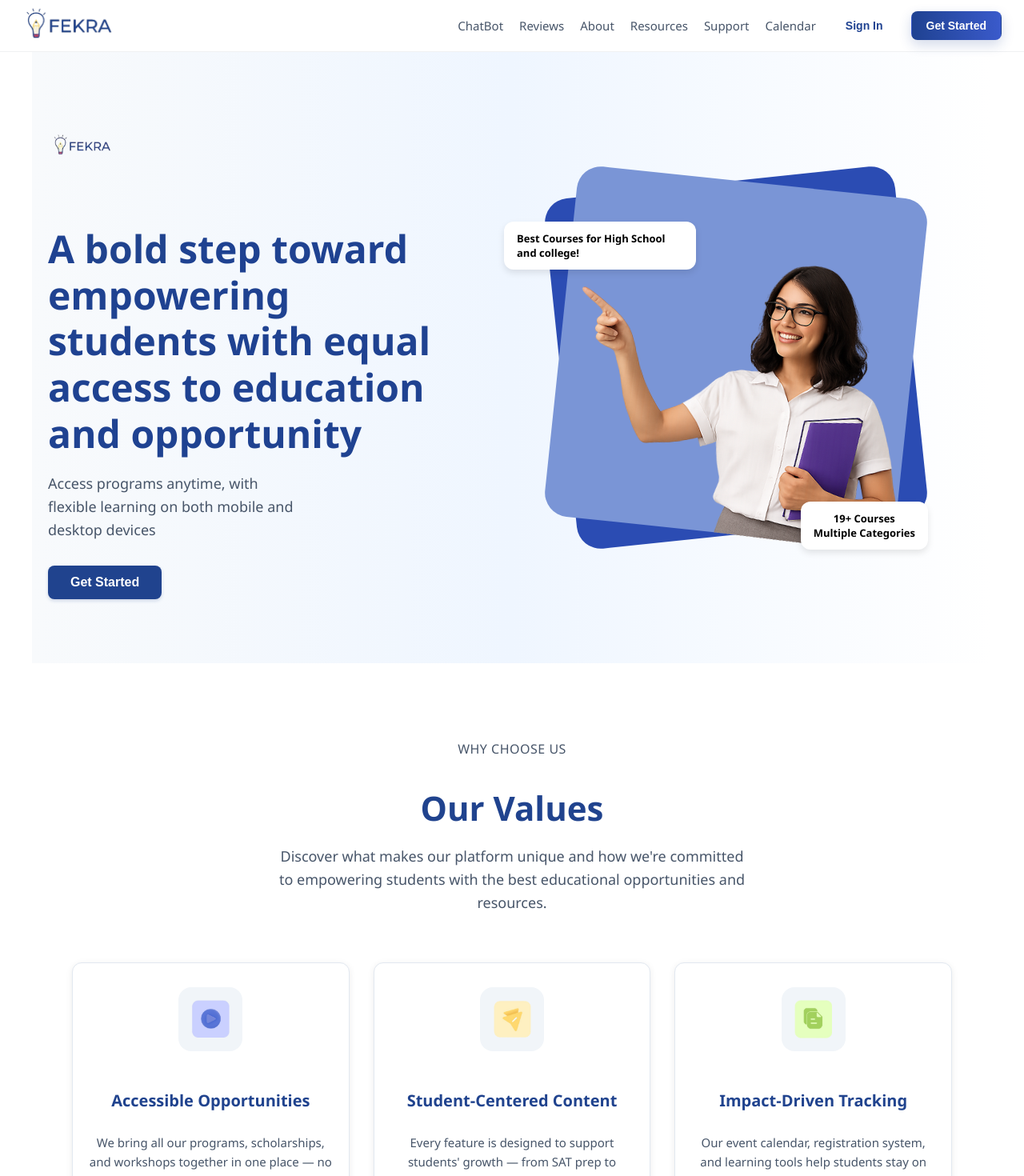
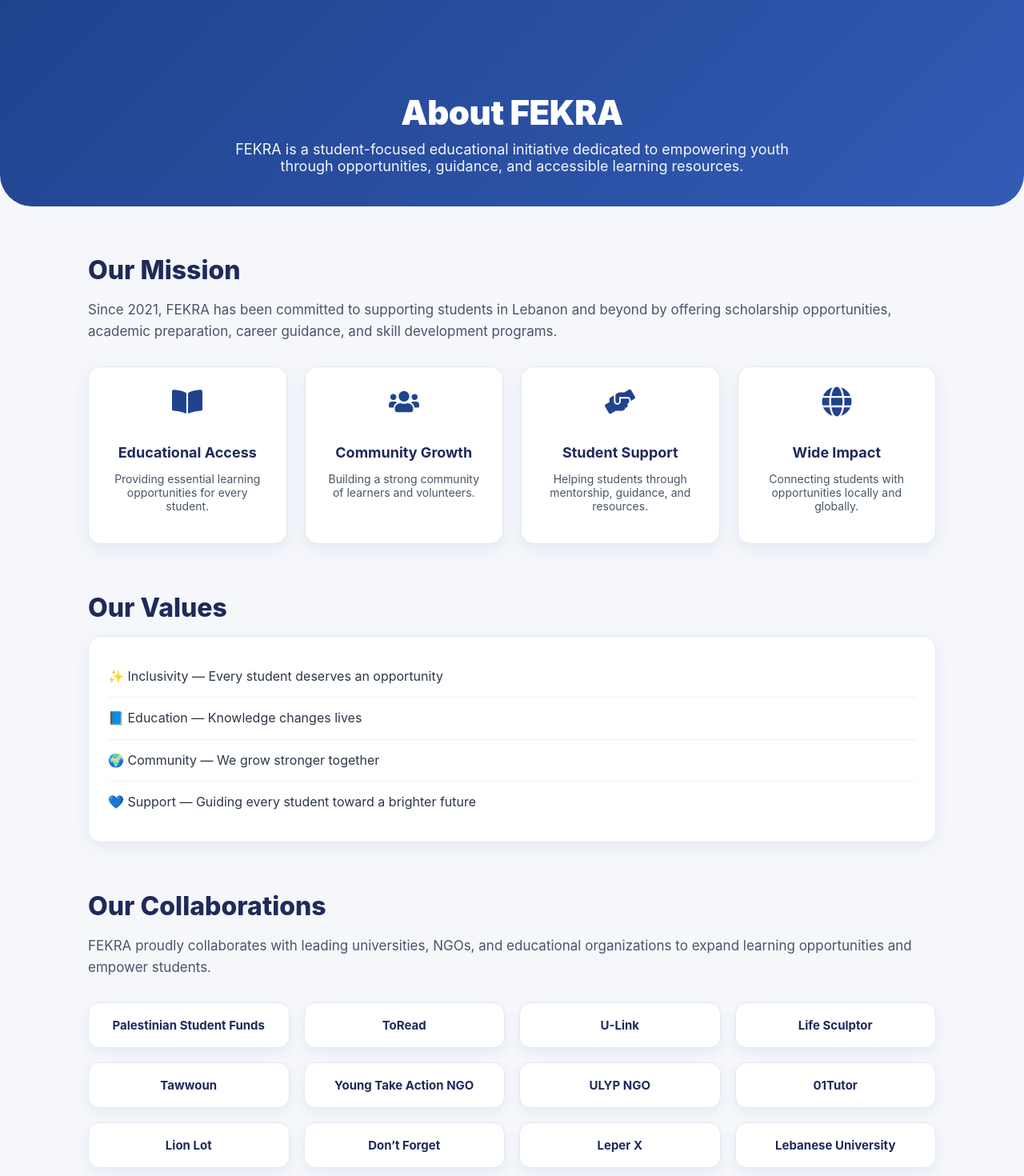
Before and after one commit to wassimhassan/FypFrontend, a React (Create React App) app: page /about in a window 1280 px wide. Before the commit this address led to /. Shown: the top 1470 px of the page at 80% size. Built offline with nearby package versions, Linux system fonts and the light colour scheme; no server answers; a web font is replaced by a local one.

Commit message:
add Aboutus page + UI fixes

```diff
--- a/src/App.js
+++ b/src/App.js
@@ -29,6 +29,7 @@
 import ScholarshipDetailsModal from "./components/ScholarshipDetailsModal.js";
 import CareerDetails from "./components/CareerDetails.js";
 import EventDashboard from "./components/EventDashboard.js";
+import AboutPage from "./components/AboutPage";
 
 
 function App() {
@@ -51,6 +52,7 @@
         <Route path="/calendar" element={<CalendarPage />} />
         <Route path="/careers" element={<CareersTab />} />
    <Route path="/career-details" element={<CareerDetails />} />
+<Route path="/about" element={<AboutPage />} />
 
         {/* Admin layout + nested dashboards */}. .
         <Route path="/admin/*" element={<Admin />}/>
--- /dev/null
+++ b/src/components/AboutPage.css
@@ -0,0 +1,212 @@
+/* =============================
+   FEKRA Elegant White + Blue Style
+   + Smooth Animations
+   ============================= */
+
+.about-container {
+  width: 100%;
+  min-height: 100vh;
+  background: #f5f7fb;
+  padding-bottom: 60px;
+  font-family: "Inter", sans-serif;
+  overflow-x: hidden;
+}
+
+/* ANIMATIONS */
+.fade-in {
+  animation: fadeIn 0.9s ease forwards;
+  opacity: 0;
+}
+
+.fade-up {
+  animation: fadeUp 1s ease forwards;
+  opacity: 0;
+}
+
+@keyframes fadeIn {
+  from { opacity: 0; transform: scale(0.98); }
+  to { opacity: 1; transform: scale(1); }
+}
+
+@keyframes fadeUp {
+  from { opacity: 0; transform: translateY(20px); }
+  to { opacity: 1; transform: translateY(0); }
+}
+
+/* CARD HOVER */
+.hover-pop {
+  transition: transform 0.25s ease, box-shadow 0.25s ease;
+}
+
+.hover-pop:hover {
+  transform: translateY(-6px) scale(1.03);
+  box-shadow: 0 14px 32px rgba(32, 67, 142, 0.22);
+}
+
+
+/* HERO SECTION */
+.about-hero {
+  text-align: center;
+  padding: 80px 20px 40px;
+  background: linear-gradient(135deg, #20438e, #335bb5);
+  color: white;
+  border-radius: 0 0 40px 40px;
+}
+
+.about-hero h1 {
+  font-size: 42px;
+  font-weight: 900;
+  margin-bottom: 10px;
+  letter-spacing: -0.5px;
+}
+
+.about-hero p {
+  max-width: 700px;
+  margin: auto;
+  font-size: 18px;
+  opacity: 0.95;
+}
+
+
+/* MAIN SECTION */
+.about-section {
+  max-width: 1100px;
+  margin: 60px auto;
+  padding: 0 20px;
+}
+
+.about-section h2 {
+  font-size: 32px;
+  font-weight: 800;
+  color: #1f2a5a;
+  margin-bottom: 12px;
+}
+
+.about-paragraph {
+  font-size: 17px;
+  color: #4a5568;
+  margin-bottom: 30px;
+  line-height: 1.6;
+}
+
+
+/* CARDS */
+.about-cards {
+  display: grid;
+  grid-template-columns: repeat(4, 1fr);
+  gap: 22px;
+  margin-top: 30px;
+}
+
+.about-card {
+  background: white;
+  padding: 24px;
+  border-radius: 16px;
+  box-shadow: 0 8px 22px rgba(32, 67, 142, 0.08);
+  border: 1px solid #e2e8f0;
+  text-align: center;
+  transition: transform 0.2s ease, box-shadow 0.2s ease;
+}
+
+.about-icon {
+  font-size: 38px;
+  color: #20438e;
+  margin-bottom: 12px;
+}
+
+.about-card h3 {
+  font-size: 18px;
+  font-weight: 700;
+  margin-bottom: 8px;
+  color: #1f2a5a;
+}
+
+.about-card p {
+  font-size: 14px;
+  color: #4a5568;
+}
+
+
+/* VALUES BOX */
+.values-list {
+  background: white;
+  padding: 24px;
+  border-radius: 16px;
+  border: 1px solid #e2e8f0;
+  box-shadow: 0 6px 20px rgba(32, 67, 142, 0.07);
+  list-style: none;
+  font-size: 16px;
+  color: #2d3748;
+  line-height: 1.7;
+}
+
+.values-list li {
+  padding: 12px 0;
+  border-bottom: 1px solid #edf2f7;
+}
+
+.values-list li:last-child {
+  border-bottom: none;
+}
+
+
+/* RESPONSIVE */
+@media (max-width: 900px) {
+  .about-cards {
+    grid-template-columns: repeat(2, 1fr);
+  }
+}
+
+@media (max-width: 600px) {
+  .about-cards {
+    grid-template-columns: 1fr;
+  }
+}
+/* =============================
+   COLLABORATIONS SECTION
+   ============================= */
+
+.collab-grid {
+  display: grid;
+  grid-template-columns: repeat(4, 1fr);
+  gap: 18px;
+  margin-top: 25px;
+}
+
+.collab-card {
+  background: #ffffff;
+  padding: 18px;
+  border-radius: 14px;
+  border: 1px solid #e2e8f0;
+  text-align: center;
+  font-size: 15px;
+  font-weight: 700;
+  color: #1f2a5a;
+  box-shadow: 0 6px 16px rgba(32, 67, 142, 0.07);
+
+  transition: transform 0.25s ease, box-shadow 0.25s ease;
+}
+
+.collab-card:hover {
+  transform: translateY(-4px);
+  box-shadow: 0 12px 28px rgba(32, 67, 142, 0.15);
+}
+
+/* Responsive */
+@media (max-width: 1000px) {
+  .collab-grid {
+    grid-template-columns: repeat(3, 1fr);
+  }
+}
+
+@media (max-width: 700px) {
+  .collab-grid {
+    grid-template-columns: repeat(2, 1fr);
+  }
+}
+
+@media (max-width: 450px) {
+  .collab-grid {
+    grid-template-columns: 1fr;
+  }
+}
--- /dev/null
+++ b/src/components/AboutPage.js
@@ -0,0 +1,90 @@
+import React from "react";
+import "./AboutPage.css";
+import { FaUsers, FaBookOpen, FaGlobe, FaHandsHelping } from "react-icons/fa";
+
+export default function AboutPage() {
+  return (
+    <div className="about-container">
+
+      {/* HEADER */}
+      <section className="about-hero fade-in">
+        <h1>About FEKRA</h1>
+        <p>
+          FEKRA is a student-focused educational initiative dedicated to empowering
+          youth through opportunities, guidance, and accessible learning resources.
+        </p>
+      </section>
+
+      {/* MISSION SECTION */}
+      <section className="about-section fade-up">
+        <h2>Our Mission</h2>
+        <p className="about-paragraph">
+          Since 2021, FEKRA has been committed to supporting students in Lebanon
+          and beyond by offering scholarship opportunities, academic preparation,
+          career guidance, and skill development programs.
+        </p>
+
+        <div className="about-cards">
+          <div className="about-card hover-pop">
+            <FaBookOpen className="about-icon" />
+            <h3>Educational Access</h3>
+            <p>Providing essential learning opportunities for every student.</p>
+          </div>
+
+          <div className="about-card hover-pop">
+            <FaUsers className="about-icon" />
+            <h3>Community Growth</h3>
+            <p>Building a strong community of learners and volunteers.</p>
+          </div>
+
+          <div className="about-card hover-pop">
+            <FaHandsHelping className="about-icon" />
+            <h3>Student Support</h3>
+            <p>Helping students through mentorship, guidance, and resources.</p>
+          </div>
+
+          <div className="about-card hover-pop">
+            <FaGlobe className="about-icon" />
+            <h3>Wide Impact</h3>
+            <p>Connecting students with opportunities locally and globally.</p>
+          </div>
+        </div>
+      </section>
+
+      {/* VALUES SECTION */}
+      <section className="about-section fade-up">
+        <h2>Our Values</h2>
+        <ul className="values-list">
+          <li>✨ Inclusivity — Every student deserves an opportunity</li>
+          <li>📘 Education — Knowledge changes lives</li>
+          <li>🌍 Community — We grow stronger together</li>
+          <li>💙 Support — Guiding every student toward a brighter future</li>
+        </ul>
+      </section>
+            {/* COLLABORATIONS SECTION */}
+      <section className="about-section fade-up">
+        <h2>Our Collaborations</h2>
+        <p className="about-paragraph">
+          FEKRA proudly collaborates with leading universities, NGOs, and educational
+          organizations to expand learning opportunities and empower students.
+        </p>
+
+        <div className="collab-grid">
+          {[
+            "Palestinian Student Funds", "ToRead", "U-Link", "Life Sculptor",
+            "Tawwoun", "Young Take Action NGO", "ULYP NGO", "01Tutor",
+            "Lion Lot", "Don’t Forget", "Leper X", "Lebanese University",
+            "USJ University", "PWHO", "Leonard Education Organization",
+            "AGC", "Injaz", "LAU", "AUB", "BAU", "EMU",
+            "Amidest", "Harmony Smile Clinic", "Murex"
+          ].map((item, i) => (
+            <div key={i} className="collab-card hover-pop">
+              {item}
+            </div>
+          ))}
+        </div>
+      </section>
+
+    </div>
+  );
+}
--- a/src/components/Admin.css
+++ b/src/components/Admin.css
@@ -264,3 +264,74 @@
     border: 1px solid rgba(255, 255, 255, 0.1) !important;
   }
 }
+/* ============================================
+   FLOATING BUBBLES (COLLABORATIONS)
+   ============================================ */
+
+.bubble-area {
+  position: relative;
+  width: 100%;
+  height: 420px;
+  background: transparent;
+  overflow: hidden;
+  margin-top: 30px;
+}
+
+/* Single Bubble */
+.bubble {
+  position: absolute;
+  padding: 14px 22px;
+  border-radius: 50px;
+  background: rgba(255, 255, 255, 0.85);
+  border: 1px solid #dce3f2;
+  box-shadow: 0 4px 12px rgba(32, 67, 142, 0.15);
+
+  font-size: 14px;
+  font-weight: 700;
+  color: #1f2a5a;
+  white-space: nowrap;
+
+  animation: floatBubble 12s ease-in-out infinite;
+  opacity: 0.95;
+}
+
+/* Floating animation */
+@keyframes floatBubble {
+  0%   { transform: translate(0, 0) scale(1); }
+  25%  { transform: translate(40px, -30px) scale(1.05); }
+  50%  { transform: translate(-20px, 20px) scale(0.98); }
+  75%  { transform: translate(25px, 30px) scale(1.03); }
+  100% { transform: translate(0, 0) scale(1); }
+}
+
+/* Random positions for each bubble */
+.bubble:nth-child(1)  { top: 10%; left: 5%;  animation-duration: 11s; }
+.bubble:nth-child(2)  { top: 35%; left: 15%; animation-duration: 13s; }
+.bubble:nth-child(3)  { top: 65%; left: 8%;  animation-duration: 14s; }
+.bubble:nth-child(4)  { top: 20%; left: 30%; animation-duration: 12s; }
+.bubble:nth-child(5)  { top: 55%; left: 32%; animation-duration: 15s; }
+.bubble:nth-child(6)  { top: 75%; left: 25%; animation-duration: 13s; }
+
+.bubble:nth-child(7)  { top: 15%; left: 50%; animation-duration: 12s; }
+.bubble:nth-child(8)  { top: 40%; left: 55%; animation-duration: 14s; }
+.bubble:nth-child(9)  { top: 70%; left: 48%; animation-duration: 16s; }
+
+.bubble:nth-child(10) { top: 10%; left: 70%; animation-duration: 12s; }
+.bubble:nth-child(11) { top: 35%; left: 75%; animation-duration: 15s; }
+.bubble:nth-child(12) { top: 65%; left: 68%; animation-duration: 17s; }
+
+.bubble:nth-child(13) { top: 25%; left: 85%; animation-duration: 14s; }
+.bubble:nth-child(14) { top: 55%; left: 88%; animation-duration: 13s; }
+.bubble:nth-child(15) { top: 78%; left: 80%; animation-duration: 15s; }
+
+/* Mobile responsiveness */
+@media (max-width: 600px) {
+  .bubble-area {
+    height: 600px;
+  }
+
+  .bubble {
+    font-size: 12px;
+    padding: 10px 16px;
+  }
+}
--- a/src/components/NavBar.js
+++ b/src/components/NavBar.js
@@ -69,12 +69,7 @@
         <NavLink to="/about" className="nav-item">
           About
         </NavLink>
-        <NavLink to="/resources" className="nav-item">
-          Resources
-        </NavLink>
-        <NavLink to="/support" className="nav-item">
-          Support
-        </NavLink>
+
         <NavLink to="/calendar" className="nav-item">
           Calendar
         </NavLink>
```
